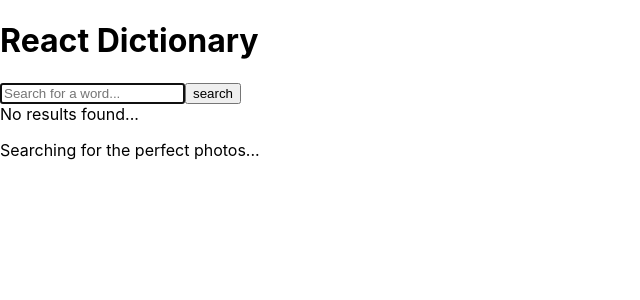
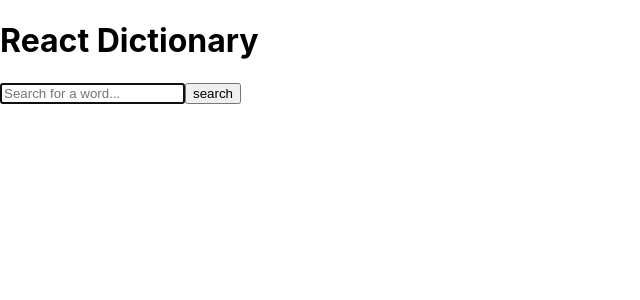
Before and after one commit to robynabe/dictionary-project-react, a React (Create React App) app in the folder dictionary-project/: page / in a window 1280 px wide. Shown: the top 300 px of the page, without its empty margins (0-640 px from the left). Built offline with nearby package versions, Linux system fonts and the light colour scheme.

Commit message:
Removed logs

```diff
--- a/dictionary-project/src/components/Images.js
+++ b/dictionary-project/src/components/Images.js
@@ -1,7 +1,6 @@
 export default function Images(props) {
 
     if(props.images) {
-        console.log(props.images);
         return (
             <section className="image-container">
                 {props.images.map(function(image, i) {
@@ -16,8 +15,6 @@ export default function Images(props) {
             </section>
         );
     } else {
-        return (
-            <p>Searching for the perfect photos...</p>
-        )
+        return null;
     }
 }
--- a/dictionary-project/src/components/Meaning.js
+++ b/dictionary-project/src/components/Meaning.js
@@ -1,7 +1,6 @@
 import Synonyms from './Synonyms';
 
 export default function Meaning(props) {
-    console.log(props.meanings);
 
     return (
         <section className="meanings-container">
@@ -13,7 +12,7 @@ export default function Meaning(props) {
                         <p>{definition.definition}</p>
                         <p><em>{definition.example}</em></p>
 
-                        <Synonyms synonyms={definition.synonyms}/>
+                        <Synonyms synoyms={definition.synonyms}/>
                     </div>
                 )
             })}
--- a/dictionary-project/src/components/Results.js
+++ b/dictionary-project/src/components/Results.js
@@ -32,7 +32,7 @@ export default function Results(props) {
         </div>
         );
     } else {
-        return "No results found...";
+        return null;
     }
 
 }
--- a/dictionary-project/src/components/Search.js
+++ b/dictionary-project/src/components/Search.js
@@ -21,7 +21,6 @@ export default function Search () {
     // Triggers the search
     function search(event) {
         event.preventDefault();
-        console.log(`Searching for ${word} definition...`);
 
         // Dictionary API call
         axios.get(`${apiUrl}${word}`).then(handleDResponse);
```
